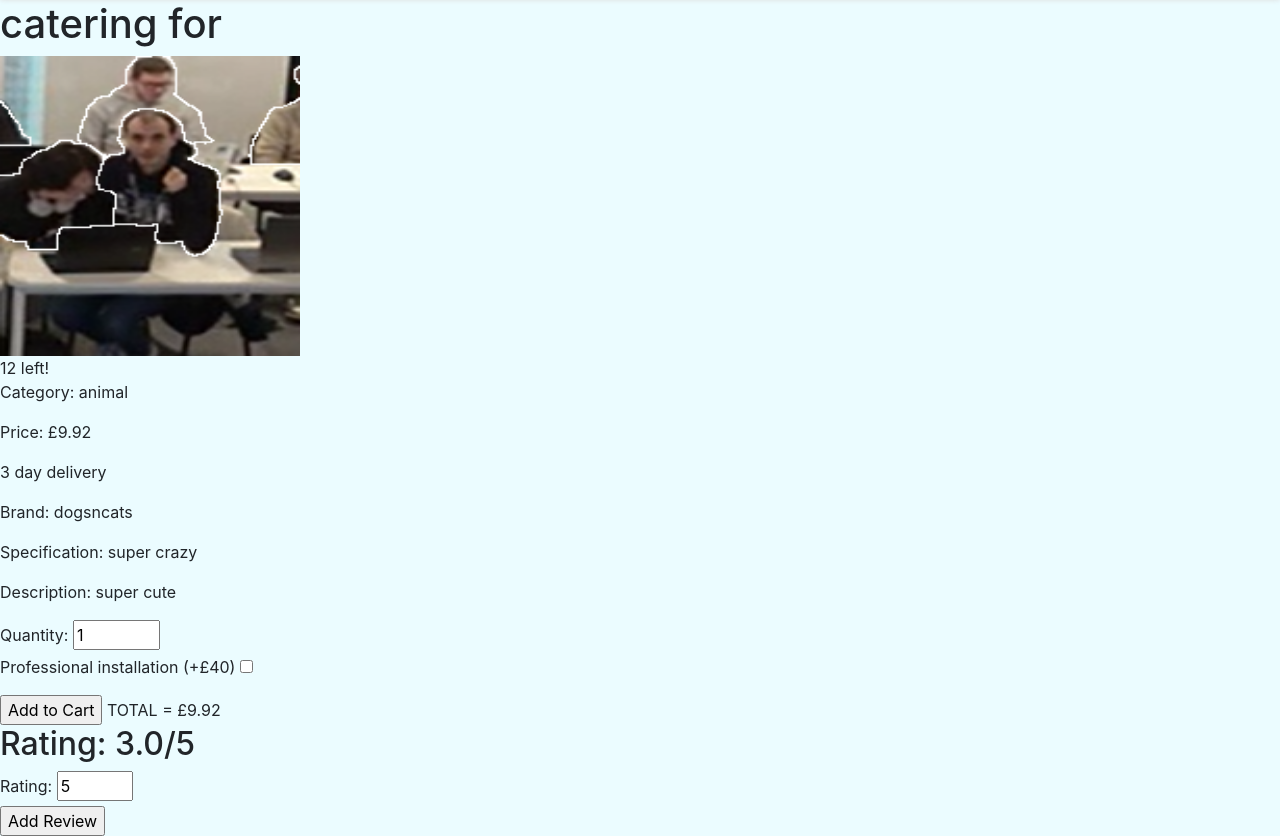
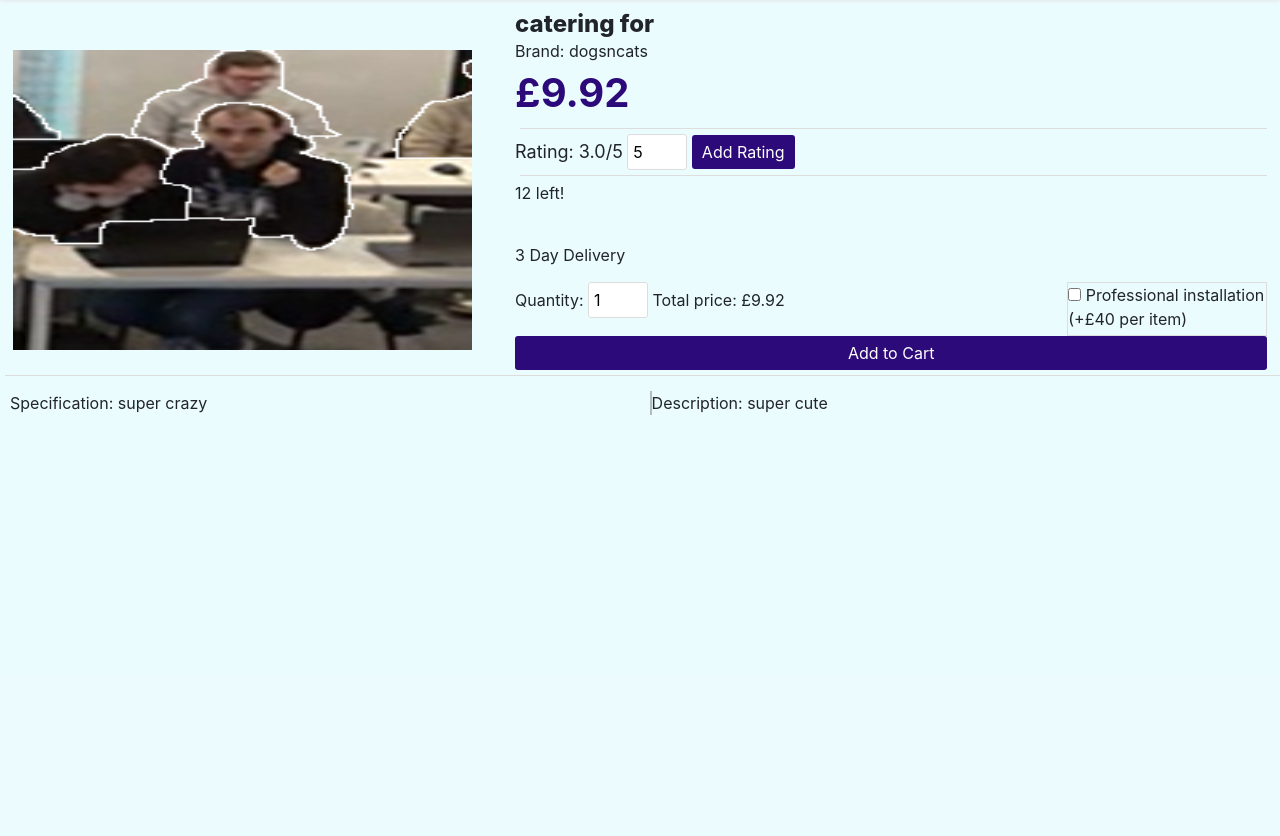
Before and after one commit to GLin04/Wmgzon, a Flask app: page /electronics/product/3 in a window 1280 px wide. Shown: the part 125-961 px from the top of the page. After the commit the page ends 540 px from the top, so only its background shows below. Run offline with Flask 3, Linux system fonts and the light colour scheme; a user stored in the database is signed in; data comes from the database, SQL or seed files in the repository; both versions use the stored data as it was after the commit.

Commit message:
feat: product page style improvements

```diff
--- a/website/static/css/home-styles.css
+++ b/website/static/css/home-styles.css
@@ -417,3 +417,224 @@ a.edit-button:hover {
     transform: scale(1.1);
 }
 /* ------------------------------------------- coming soon end css ----------------------------------------- */
+
+/* ------------------------------------------- product page ----------------------------------------- */
+
+.product-page-main-container {
+    display: flex;
+    flex-direction: column;
+    height: 100%;
+}
+
+.product-page-main-container__spec_description_container {
+    display: flex;
+    width: 100%;
+    height: 100%;
+    padding: 10px;
+    margin: 0px;
+    justify-content: center;
+
+}
+
+.product-page-main-container__spec_description_container p {
+    margin-bottom: 0px;
+    padding: 0px;
+    flex-grow: 1;
+}
+
+.product-page-main-container__image_container {
+    display: flex;
+    justify-content: center;
+    align-items: center;
+    flex-direction: row;
+    height: 100%;
+    width: 100%;
+    padding: 10px;
+}
+
+.product-page-main-container__top-container {
+    display: flex;
+    flex-direction: row;
+    height: 100%;
+    padding: 0px;
+    margin: 0px
+}
+.product-page-main-container__top-container > * {
+    flex-grow: 1;
+}
+
+.top-container__product-image img {
+    width: 100%;
+    min-height: 20%;
+    height: 300px ;
+}
+
+.top-container__product-image  {
+    padding-top: 50px;
+    padding-bottom: 20px;
+    padding-left: 1%;
+    padding-right: 30px;
+    width: 40vw;
+    overflow: hidden;
+}
+
+.top-container__product-details {
+    display: flex;
+    flex-direction: column;
+    width: 60vw;
+    overflow: hidden;
+    margin-top: 10px;
+    margin-left: 1vw;
+    margin-right: 1vw
+}
+
+.top-container__product-details > * {
+    margin: 0;
+    padding: 0;
+    flex-grow: 1;
+}
+
+
+.top-container__product-details h3 {
+    font-weight: 800;
+    font-size: 24px;
+}
+
+@media (max-width: 400px) {
+    .top-container__product-details h3 {
+        font-weight: 700;
+        font-size: 14px;
+    }
+}
+
+/*ldkjfoasljfas*/
+
+.product-page-main-container__basket-container{
+    display: flex;
+    flex-direction: column;
+    flex-grow: 1;
+    width: 100%;
+    height: 100%;
+}
+.product-page-main-container__basket-container > * {
+
+    width: 100%;
+    height: 100%;
+}
+
+.product-page-main-container__basket-container__price {
+    font-weight: bold;
+    font-size: 40px;
+    color: #2d0a79;
+    margin-top: 10px;
+}
+.top-container__product-details p {
+    margin: 0;
+    padding: 0;
+}
+
+/* Styles for add-to-basket form */
+.top-container__add-to-basket-form input[type="text"],
+.top-container__add-to-basket-form input[type="number"] {
+    padding: 5px;
+    border: 1px solid #763131;
+    border-radius: 3px;
+}
+
+/* Styles for go-to-basket button */
+.top-container__go-to-basket-div input[type="button"] {
+    padding: 5px 10px;
+    background-color: #2d0a79;
+    color: #fff;
+    border: none;
+    border-radius: 3px;
+    cursor: pointer;
+}
+
+.top-container__go-to-basket-div input[type="button"]:hover {
+    background-color: #4e2ca1;
+}
+
+.top-container__review-form {
+    width: 100%;
+    padding-bottom: 0px;
+}
+/* Styles for review form */
+.top-container__review-form label {
+    margin-right: 5px;
+}
+
+.top-container__review-form input[type="number"] {
+    padding: 5px;
+    border: 1px solid #ddd;
+    border-radius: 3px;
+    width: 60px;
+}
+
+.top-container__review-form span {
+    font-size: large
+}
+.top-container__review-form input[type="submit"] {
+    padding: 5px 10px;
+    background-color: #2d0a79;
+    color: #fff;
+    border: none;
+    border-radius: 3px;
+    cursor: pointer;
+}
+
+.top-container__review-form input[type="submit"]:hover {
+    background-color: #4e2ca1;
+}
+
+.solid-divider {
+    border-top: 1px solid #ddd;
+    width: 100%;
+    padding: 0;
+    margin: 5px;
+}
+
+.product-page-main-container__spec_description_container__specification-text {
+    padding: 10px;
+    border-right: #0000003f 1px solid;
+}
+
+.product-page-main-container__spec_description_container__description-text {
+    padding: 10px;
+    border-left: #0000003f 1px solid;
+    margin-left: 0px;
+}
+
+.quantity-div-container input[type="number"] {
+    padding: 5px;
+    border: 1px solid #ddd;
+    border-radius: 3px;
+    width: 60px;
+}
+.top-container__add-to-basket-form input[type="submit"] {
+    padding: 5px 10px;
+    background-color: #2d0a79;
+    color: #fff;
+    border: none;
+    border-radius: 3px;
+    cursor: pointer;
+}
+.top-container__add-to-basket-form input[type="submit"]:hover {
+    background-color: #4e2ca1;
+}
+
+.top-container__add-to-basket-form {
+    float: left;
+    display: flex;
+    flex-direction: column;
+}
+
+.prof-installation-container {
+    float: right;
+    align-self: flex-end;
+    border: 1px solid #ddd;
+    width: 200px;
+    height: 3.4em;
+}
+
+/* ------------------------------------------- end product page ----------------------------------------- */
--- a/website/static/js/product-management.js
+++ b/website/static/js/product-management.js
@@ -183,7 +183,7 @@ function calculateTotal() {
     } else {
         var total = quantity * price;
     }
-    document.getElementById('total').innerHTML = 'TOTAL = £' + total.toFixed(2);
+    document.getElementById('total').innerHTML = 'Total price: £' + total.toFixed(2);
 
     document.getElementById('total_hidden').value = total.toFixed(2);
 
--- a/website/templates/base.html
+++ b/website/templates/base.html
@@ -1,7 +1,7 @@
 <!DOCTYPE html>
 <html lang="en">
     <head>
-            <meta charset="UTF-8">
+        <meta charset="UTF-8">
         <meta name="viewport" content="width=device-width, initial-scale=1, shrink-to-fit=no" />
         <meta name="description" content="" />
         <meta name="author" content="" />
@@ -19,7 +19,8 @@
         <script src="../static/js/product-management.js"></script>
         {% endblock %}
         <title>{% block title %}{% endblock %}</title>
-
+        {% block head %}
+        {% endblock %}
     </head>
     <body>
         <header>
--- a/website/templates/product.html
+++ b/website/templates/product.html
@@ -1,4 +1,7 @@
 {% extends "base.html" %}
+{% block head %}
+
+{% endblock %}
 {% block title %}{{product[1]}}{% endblock %}
 
 {% block css %}
@@ -22,39 +25,77 @@
     });
 </script>
 
-<div class="product-page">
-    <div class="product-details">
-        <h1>{{product[1]}}</h1>
-        <img src="{{ url_for('static', filename='images/' + product[10]) }}" width="300" height="300"/><br>
+
+<div class="product-page-main-container">
+    <div class="product-page-main-container__top-container">
+        <div class="top-container__product-image">
+            <img src="{{ url_for('static', filename='images/' + product[10]) }}"/><br>
+        </div>
+
+        <div class="top-container__product-details">
+            <h3>{{product[1]}}</h3>
+            <p>Brand: {{product[6]}}</p>
+            <p class="product-page-main-container__basket-container__price">£{{product[4]}}</p>
+            <div class="product-reviews">
+                <hr class="solid-divider">
+                <form id="review_form" action='/electronics/add_review' method="post" class="top-container__review-form">
+                    <span>Rating: {{ product[11] }}/5</span>
+                    <input type="hidden" id="product_id" name="product_id" value="{{product[0]}}">
+                    <input type="number" id="rating" name="rating" value="5" min="1" max="5" placeholder="1-5"/>
+                    <input type="submit" value="Add Rating"></input>
+                </form>
+                <hr class="solid-divider">
+            </div>
+
+            <div class="product-page-main-container__basket-container">
                 <span id="stock" value="{{product[2]}}">{{product[2]}} left! </span><br>
-        <p>Category: {{product[3]}}</p>
-        <p>Price: £{{product[4]}}</p>
-        <p>{{product[5]}} day delivery </p>
-        <p>Brand: {{product[6]}}</p>
-        <p>Specification: {{product[7]}}</p>
-        <p>Description: {{product[8]}}</p>
 
 
-        <form id="add_to_basket_form" action='/add_to_basket' method="post">
+                <p>{{product[5]}} Day Delivery </p>
+
+
+                <form id="add_to_basket_form" action='/add_to_basket' method="post" class="top-container__add-to-basket-form">
                     <input type="hidden" id="product_id" name="product_id" value="{{product[0]}}">
-            <label for="quantity">Quantity:</label>
-            <input type="number" id="quantity" min="1" max="{{product[2]}}" name="quantity" value="1" placeholder="Quantity" oninput="calculateTotal()"/><br>
+
                     <div class="error">
                         {{ error }}
                     </div>
-                <p>Professional installation (+£40)
-                    <input id="prof_installation" type="checkbox" name="prof_installation" oninput="calculateTotal()" >
-                </p>
 
                     <input type="hidden" id="prof_installation_hidden" name="prof_installation_hidden">
+
+                    <div class="quantity-div-container">
+                        <label for="quantity">Quantity:</label>
+                        <input type="number" id="quantity" min="1" max="{{product[2]}}" name="quantity" value="1" placeholder="Quantity" oninput="calculateTotal()"/>
+                        <input type="hidden" id="total_hidden" name="total_hidden" value="0.0">
+                        <span id="total">Total price: £{{product[4]}}</span>
+                        <div class="prof-installation-container">
+                            <input id="prof_installation" type="checkbox" name="prof_installation" oninput="calculateTotal()">
+                            <span>Professional installation (+£40 per item)</span>
+                        </div>
+                    </div>
+
                     <input type="submit" value="Add to Cart"></input>
-                <input type="hidden" id="total_hidden" name="total_hidden" value="0.0">
-                <span id="total">TOTAL = £{{product[4]}}</span>
+
                 </form>
-        <div id="go_to_basket_div">
+
+                <div id="go_to_basket_div" class="top-container__go-to-basket-div">
                     <span>Product already in basket</span>
                     <input type="button" value="Go to Basket" onclick="window.location.href='/basket'"></input>
                 </div>
+            </div>
+
+        </div>
+    </div>
+    <hr class="solid-divider">
+    <div class="product-page-main-container__spec_description_container">
+        <p class="product-page-main-container__spec_description_container__specification-text">Specification: {{product[7]}}</p>
+        <p class="product-page-main-container__spec_description_container__description-text">Description: {{product[8]}}</p>
+    </div>
+</div>
+
+
+
+
 
 <script>
     var price = {{product[4]}};
@@ -70,25 +111,12 @@
     const go_to_basket_div = document.getElementById('go_to_basket_div');
 
     go_to_basket_div.style.display = "none";
-
     if ({{product_ids}}.includes({{product[0]}})) {
         add_to_basket_form.style.display = "none";
         go_to_basket_div.style.display = "block";
     }
 
 </script>
-    </div>
-</div>
-
-<div class="product-reviews">
-    <h2>Rating: {{ product[11] }}/5</h2>
-
-    <form id="review_form" action='/electronics/add_review' method="post">
-        <input type="hidden" id="product_id" name="product_id" value="{{product[0]}}">
-        <label for="rating">Rating:</label>
-        <input type="number" id="rating" name="rating" value="5" min="1" max="5" placeholder="Rating"/><br>
-        <input type="submit" value="Add Review"></input>
-    </form>
 {% endblock %}
 
 {% block js %}
```
Also changed, not shown: website/static/images/image_2024-03-01_034531951.png (added), wmgzon.db. Lines whose indentation alone changed are shown as unchanged.
